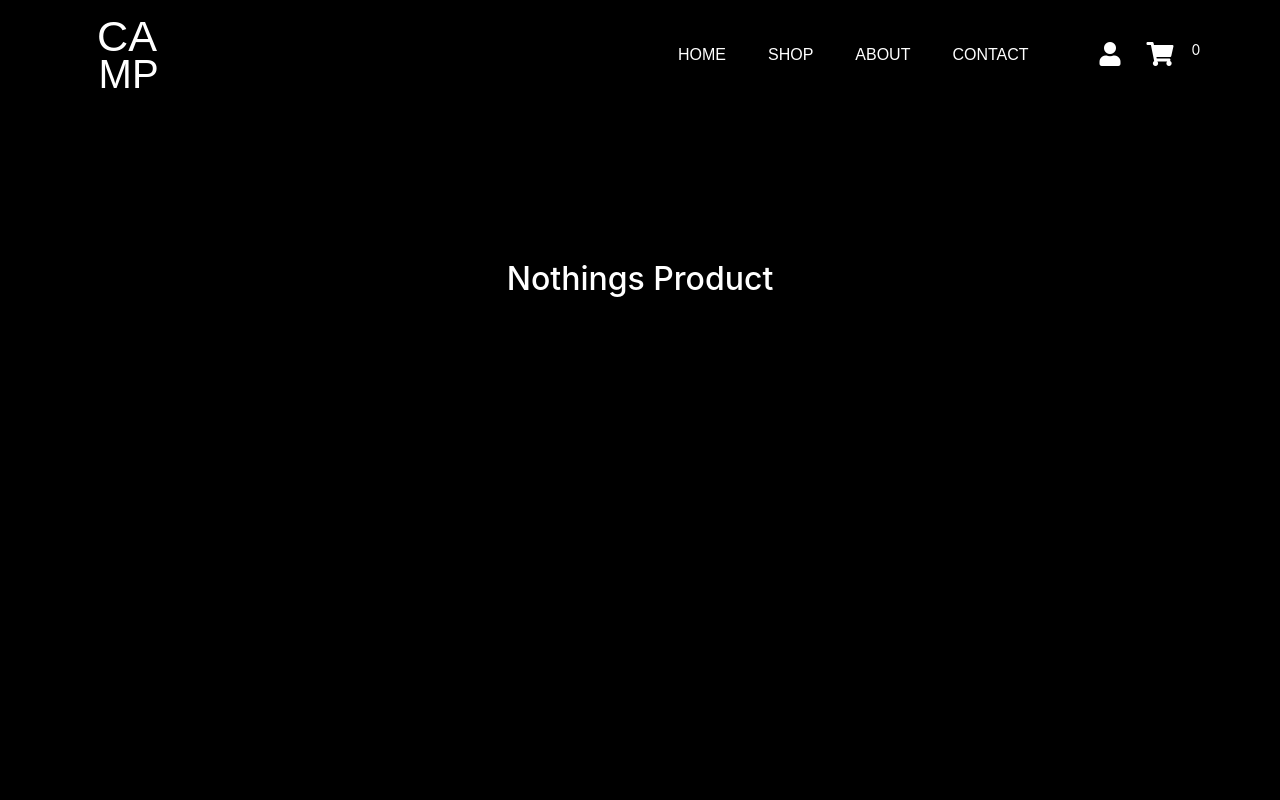
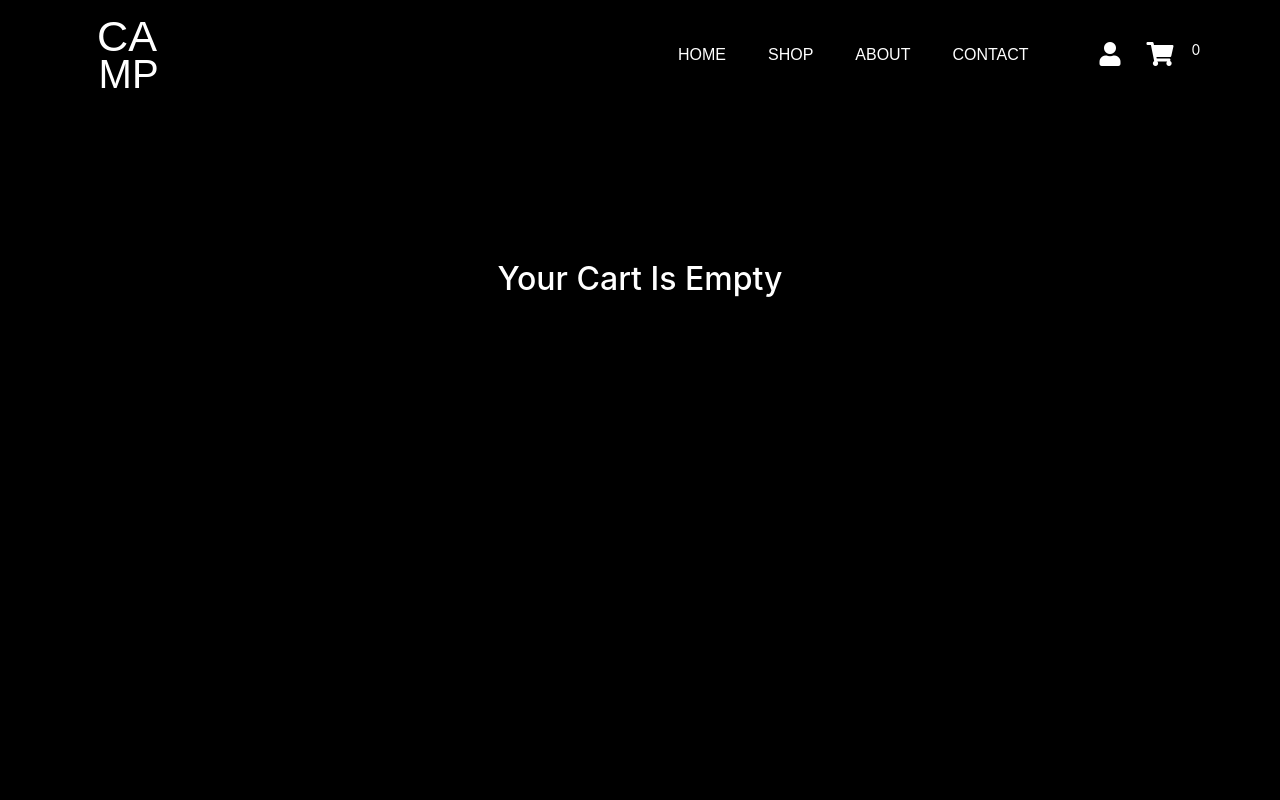
Before and after one commit to drobi710/CAMP, a React (Create React App) app: page /cart in a window 1280 px wide. Shown: the top 800 px of the page. Built offline with nearby package versions, Linux system fonts and the light colour scheme; a web font is replaced by a local one.

Commit message:
update cart text when empty

```diff
--- a/src/pages/cart/Cart.js
+++ b/src/pages/cart/Cart.js
@@ -13,7 +13,7 @@ export class Cart extends Component {
   render() {
     const { cart, increase, reduction, removeProduct, total } = this.context;
     if (cart.length === 0) {
-      return <h2 className="nothing" style={{ textAlign: "center" }}>Nothings Product</h2>;
+      return <h2 className="nothing" style={{ textAlign: "center" }}>Your Cart Is Empty</h2>;
     } else {
       return (
         <>
```
